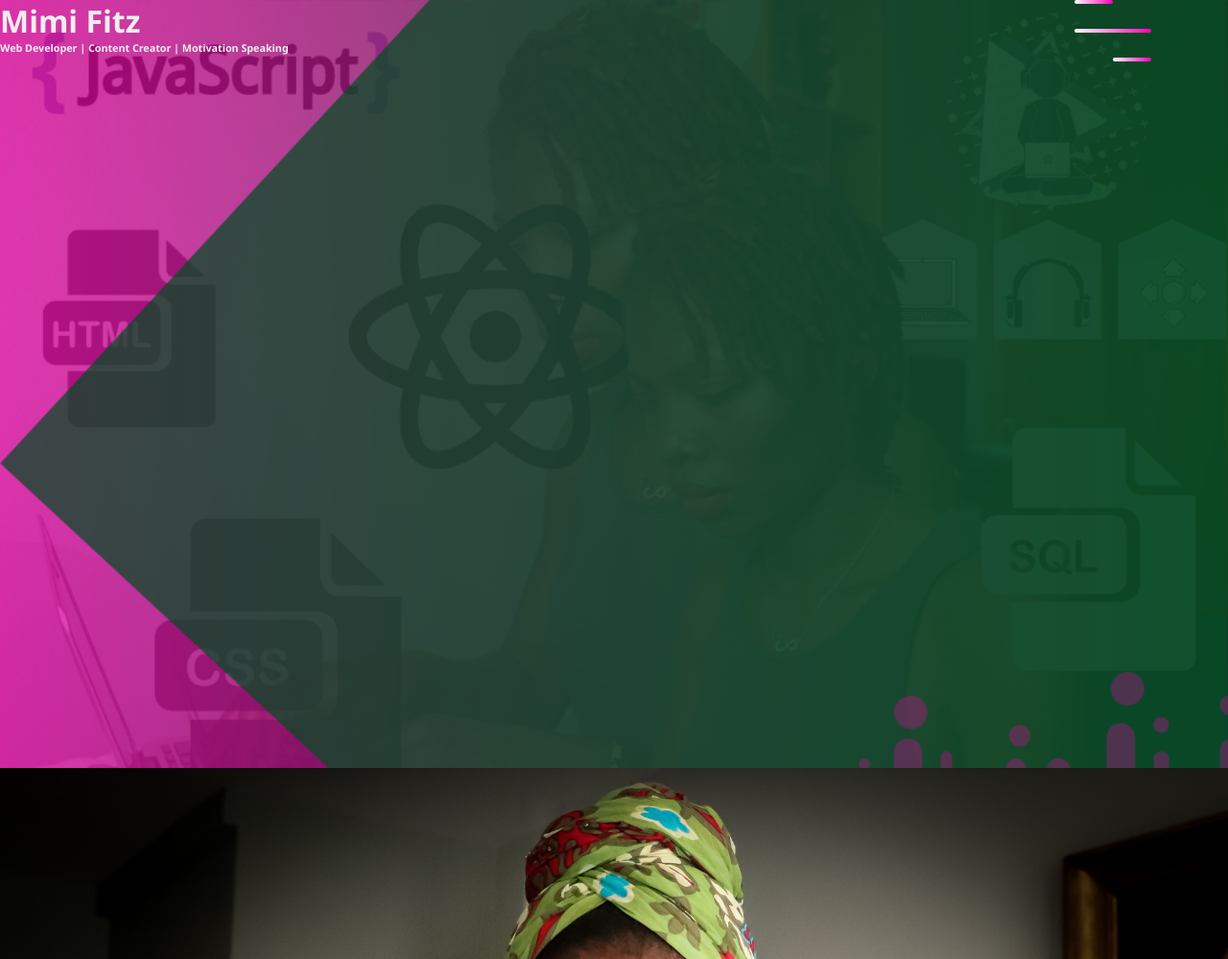
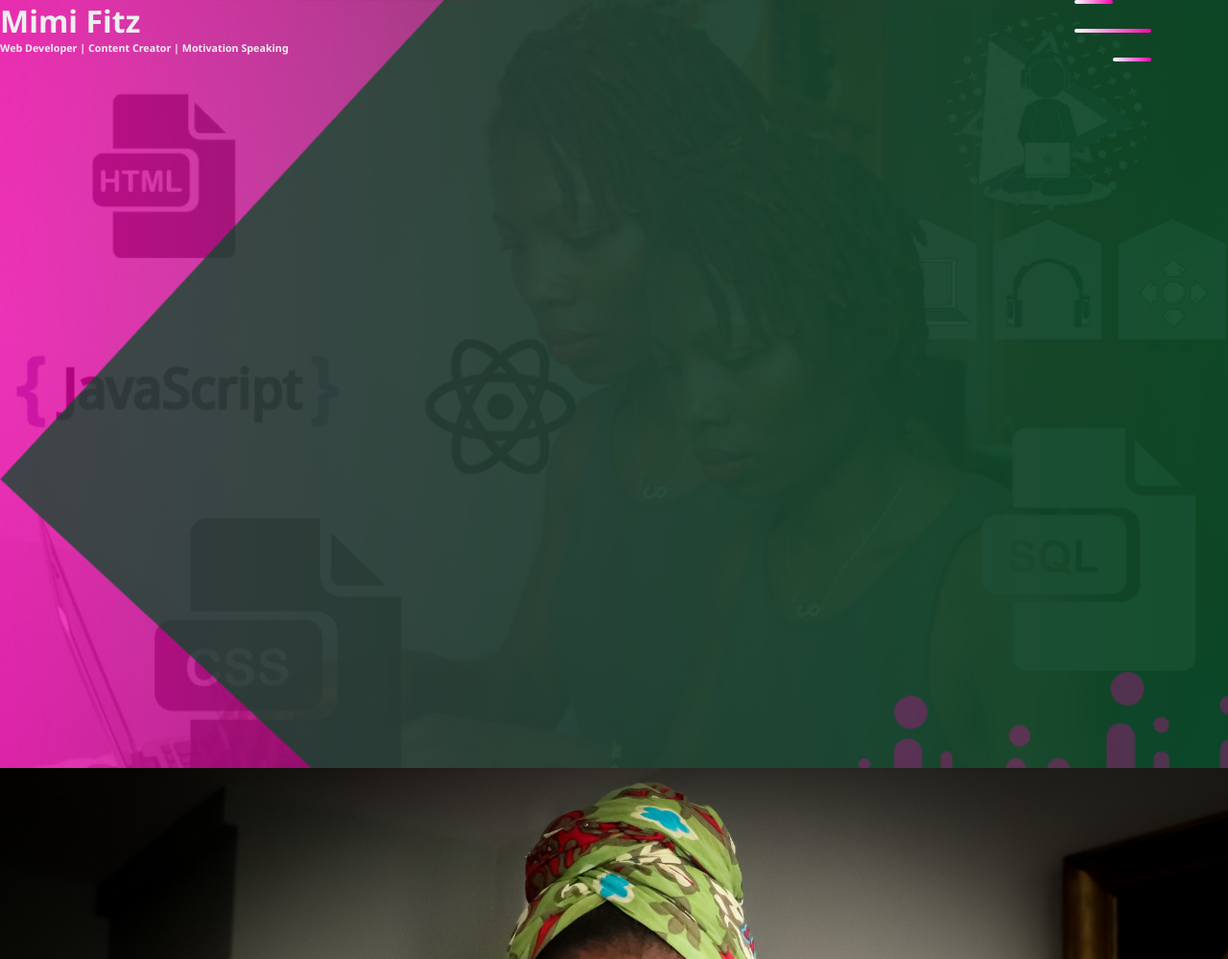
Before and after one commit to mimifitz/portfolio, a PHP site: page / in a window 1280 px wide. Shown: the top 999 px of the page at 96% size. Run offline with PHP 8.4, Linux system fonts and the light colour scheme.

Commit message:
cover image updated and rendering perfectly as desired

```diff
--- a/pages/style.css
+++ b/pages/style.css
@@ -14,7 +14,7 @@ color: #eee;
 body{
     width: 100%;
     height:100%;
-background : url("images/final.png") no-repeat center fixed;
+background : url("images/finalcover.png") no-repeat center fixed;
 background-size: cover;
 }
 
```
